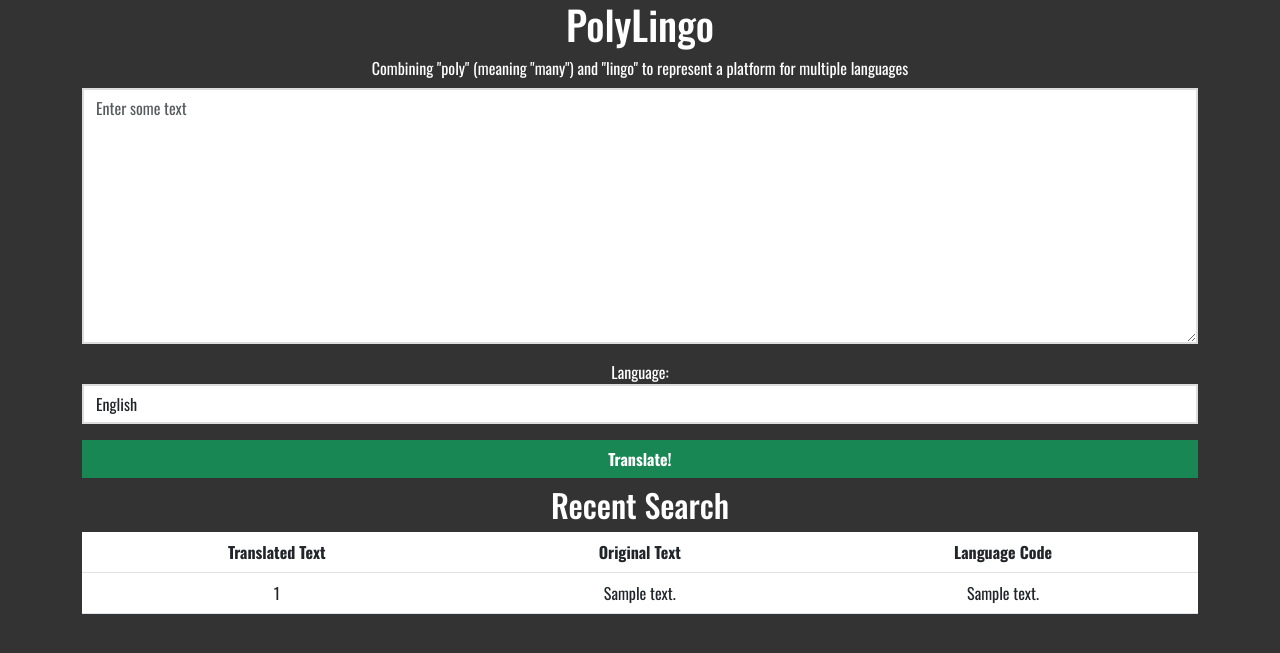
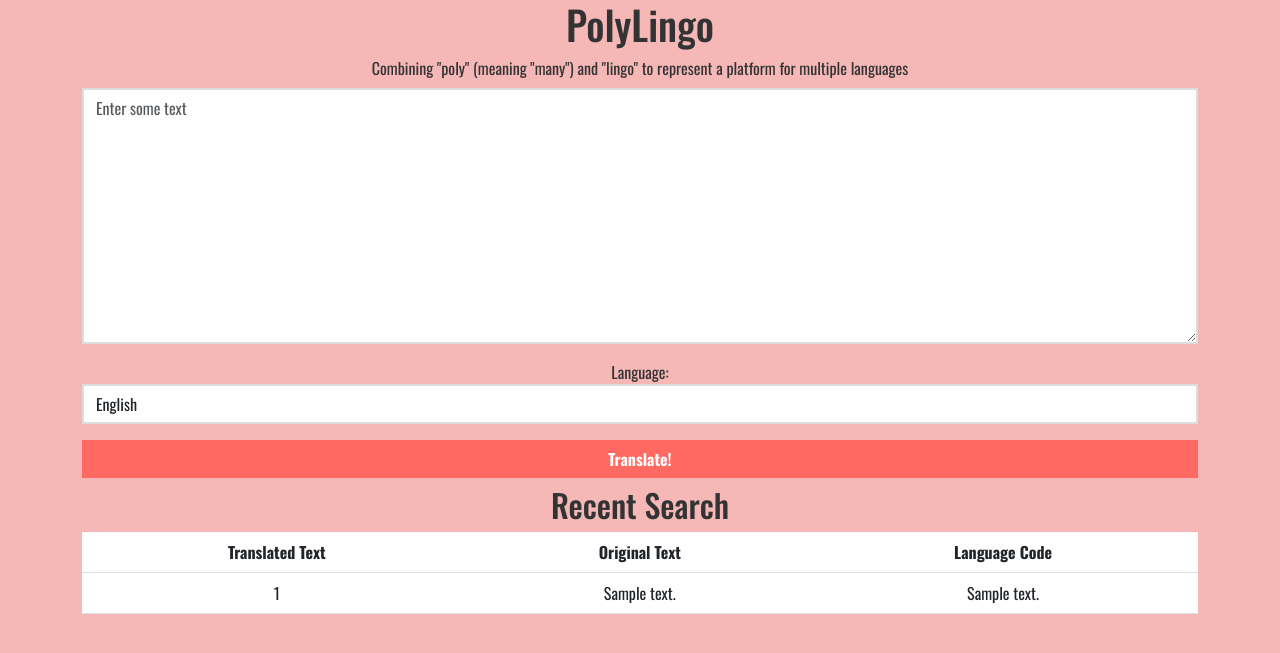
Before and after one commit to VNYK20/Translator, a Flask app: page / in a window 1280 px wide. Shown: the top 653 px of the page. Run offline with Flask 3, Linux system fonts and the light colour scheme; tables that the repository leaves empty or names only in its code hold one stand-in row (values such as "Sample post").

Commit message:
Update index.html

```diff
--- a/templates/index.html
+++ b/templates/index.html
@@ -10,8 +10,8 @@
     <style>
       body {
         font-family: 'Oswald', sans-serif;
-        background-color: #333; /* Dark grey background */
-        color: #fff; /* White text */
+        background-color: #f6b7b7; /* Soft red background */
+        color: #333; /* Dark grey text */
       }
 
       .container {
@@ -33,6 +33,9 @@
         width: 100%;
         margin: 0.5rem 0rem;
         font-family: 'Oswald', sans-serif;
+        background-color: #ff6961; /* Soft red button background */
+        border-color: #ff6961; /* Soft red button border color */
+        color: #fff; /* White text */
       }
 
       .table {
```
